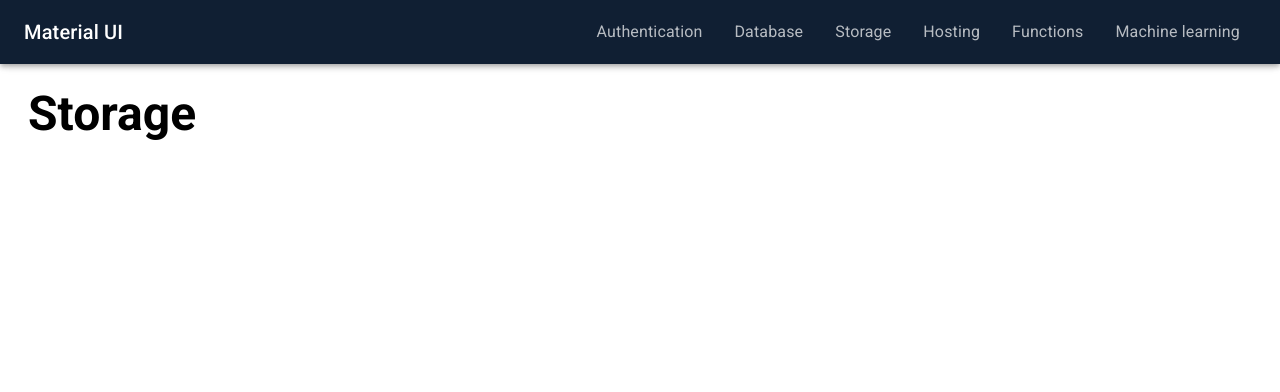
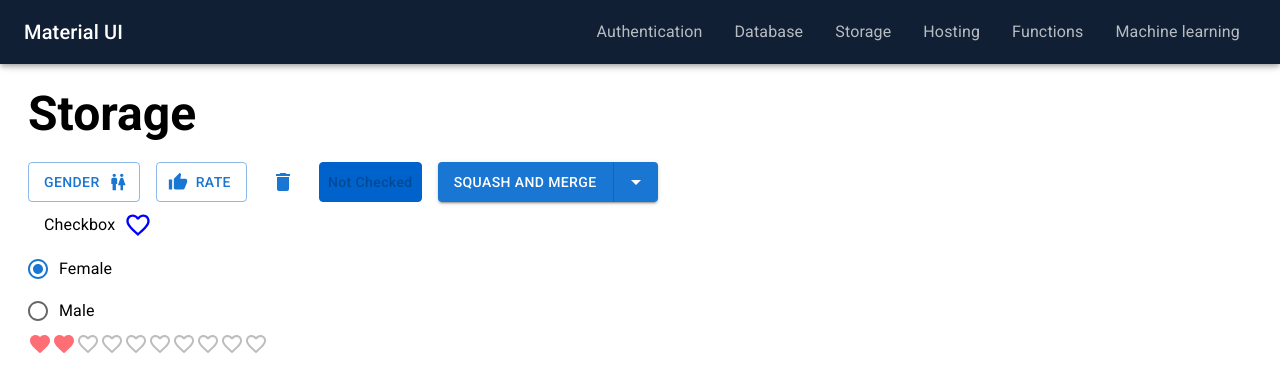
Before and after one commit to AmirHosseinRP/material-ui-practice, a React (Create React App) app: page /storage in a window 1280 px wide. Shown: the top 392 px of the page. Built offline with nearby package versions, Linux system fonts and the light colour scheme.

Commit message:
some material thingies

```diff
--- a/package.json
+++ b/package.json
@@ -6,7 +6,8 @@
     "@emotion/react": "^11.9.3",
     "@emotion/styled": "^11.9.3",
     "@mui/icons-material": "^5.8.4",
-    "@mui/material": "^5.9.0",
+    "@mui/lab": "^5.0.0-alpha.91",
+    "@mui/material": "^5.9.1",
     "@mui/styled-engine-sc": "^5.8.0",
     "@testing-library/jest-dom": "^5.16.4",
     "@testing-library/react": "^13.3.0",
--- a/src/components/PrimaryButton.js
+++ b/src/components/PrimaryButton.js
@@ -1,19 +1,34 @@
 import React from "react";
-import {Button} from "@mui/material";
+import {Button, createTheme, styled, ThemeProvider} from "@mui/material";
+import {blueGrey, green, indigo, purple} from "@mui/material/colors";
+
+const CustomStyledButton = styled(Button)(({ theme }) => ({
+    backgroundColor: theme.status.primary,
+    '&:hover': {
+        backgroundColor: 'white',
+        outline: `2px solid ${theme.status.primary}`,
+        color: theme.status.primary,
+        borderRadius: '50px',
+    }
+}));
+
+const theme = createTheme({
+    status: {
+        primary: indigo['900'],
+    },
+});
+
 
 function PrimaryButton(props) {
     let innerHTMLText = props.children;
     const myStyle = {
-        transition : 'all 0.3s',
-        '&:hover' : {
-            backgroundColor : 'white',
-            outline: '2px solid #1876D1',
-            color : '#1876D1',
-            borderRadius:'50px',
-        }
+        transition: 'all 0.3s',
     }
     return (
-        <Button variant={"contained"} onClick={props.onClick} onMouseEnter={props.onMouseEnter} onMouseLeave={props.onMouseLeave} sx={myStyle}>{innerHTMLText}</Button>
+        <ThemeProvider theme={theme}>
+            <CustomStyledButton variant={"contained"} onClick={props.onClick} onMouseEnter={props.onMouseEnter}
+                    onMouseLeave={props.onMouseLeave} sx={myStyle}>{innerHTMLText}</CustomStyledButton>
+        </ThemeProvider>
     )
 }
 
--- a/src/pages/Authentication.js
+++ b/src/pages/Authentication.js
@@ -1,8 +1,11 @@
 import React from "react";
-import {Box} from "@mui/material";
+import {Box, Button} from "@mui/material";
 import Typography from "@mui/material/Typography";
 import {mainNavbarItems} from "../consts/navbaritems";
 import AuthenticationModal from "../components/AuthenticationModal";
+import SendIcon from '@mui/icons-material/Send';
+import DeleteIcon from '@mui/icons-material/Delete';
+import IconButton from "@mui/material/IconButton";
 
 const Authentication = () => {
 
--- a/src/pages/Storage.js
+++ b/src/pages/Storage.js
@@ -1,9 +1,114 @@
-import React from "react";
-import {Box} from "@mui/material";
+import React, {useRef, useState} from "react";
+import {Box, Button, Checkbox, FormControlLabel, Stack} from "@mui/material";
 import Typography from "@mui/material/Typography";
 import {mainNavbarItems} from "../consts/navbaritems";
+import DeleteIcon from "@mui/icons-material/Delete";
+import IconButton from "@mui/material/IconButton";
+import {styled} from "@mui/material";
+import ButtonGroup from '@mui/material/ButtonGroup';
+import ArrowDropDownIcon from '@mui/icons-material/ArrowDropDown';
+import ClickAwayListener from '@mui/material/ClickAwayListener';
+import Grow from '@mui/material/Grow';
+import Paper from '@mui/material/Paper';
+import Popper from '@mui/material/Popper';
+import MenuItem from '@mui/material/MenuItem';
+import MenuList from '@mui/material/MenuList';
+import {pink} from "@mui/material/colors";
+import {Favorite, FavoriteBorder} from "@mui/icons-material";
+import Radio from '@mui/material/Radio';
+import RadioGroup from '@mui/material/RadioGroup';
+import Rating from '@mui/material/Rating';
+import FavoriteIcon from '@mui/icons-material/Favorite';
+import FavoriteBorderIcon from '@mui/icons-material/FavoriteBorder';
+import WcIcon from '@mui/icons-material/Wc';
+import ThumbUpIcon from '@mui/icons-material/ThumbUp';
+
+const options = ['Create a merge commit', 'Squash and merge', 'Rebase and merge', 'you see nothing in here'];
+
+const BootstrapButton = styled(Button)({
+    color: 'white',
+    textTransform: 'none',
+    border: '1px solid #0063cc',
+    backgroundColor: '#0063cc',
+    '&:hover': {
+        backgroundColor: 'white',
+        color: '#0062cc',
+        borderColor: '#0062cc',
+        boxShadow: 'none',
+    },
+    '&:focus': {
+        boxShadow: '0 0 0 0.2rem rgba(0,123,255,.5)',
+    },
+});
+
+const StyledRating = styled(Rating)({
+    '& .MuiRating-iconFilled': {
+        color: '#ff6d75',
+    },
+    '& .MuiRating-iconHover': {
+        color: '#ff3d47',
+    },
+});
 
 const Storage = () => {
+    const [open, setOpen] = useState(false);
+    const anchorRef = useRef(null);
+    const [selectedIndex, setSelectedIndex] = useState(1);
+    const [check, setCheck] = useState('Not Checked');
+    const sendBtn = useRef();
+    const [checked, setChecked] = useState(false);
+    const [message, setMessage] = useState('hello madam');
+    const [value, setValue] = useState('female');
+    const [rateValue, setRateValue] = useState(2);
+
+
+    const handleClick = () => {
+        console.info(`You clicked ${options[selectedIndex]}`);
+        switch (selectedIndex) {
+            case 0 :
+                alert('first');
+                break;
+            case 1 :
+                alert('second');
+                break;
+        }
+    };
+
+    const handleMenuItemClick = (event, index) => {
+        setSelectedIndex(index);
+        setOpen(false);
+    };
+
+    const handleToggle = () => {
+        setOpen((prevOpen) => !prevOpen);
+    };
+
+    const handleClose = (event) => {
+        if (anchorRef.current && anchorRef.current.contains(event.target)) {
+            return;
+        }
+        setOpen(false);
+    };
+
+    const handleCheckboxChange = (event) => {
+        setChecked(event.target.checked);
+        if (checked) {
+            setCheck("Not Checked");
+        }
+        if (!checked) {
+            setCheck("Checked");
+        }
+    };
+
+    const handleRadioChange = (event) => {
+        setValue(event.target.value);
+        if (event.target.value === 'male') {
+            setMessage('hello sir');
+        }
+        if (event.target.value === 'female') {
+            setMessage('hello madam');
+        }
+    };
     return (
         <Box sx={{
             padding: '30px 0 10px 20px',
@@ -17,6 +122,103 @@ const Storage = () => {
                     fontWeight: 'bold',
                 }}
             >{mainNavbarItems[2].label}</Typography>
+            <Stack spacing={2} direction="row">
+                <Button ref={sendBtn} variant={'outlined'} endIcon={<WcIcon/>}
+                        onClick={() => alert(message)}>Gender</Button>
+                <Button variant={'outlined'} startIcon={<ThumbUpIcon/>}
+                        onClick={() => alert(`you rated ${rateValue}`)}>Rate</Button>
+                <IconButton color={'primary'}><DeleteIcon/></IconButton>
+                <BootstrapButton onClick={() => {
+                    if (check === 'Checked') {
+                        alert('You are all set');
+                    } else {
+                        alert('Please check the Checkbox');
+                    }
+                }} disabled={!checked}>{check}</BootstrapButton>
+                <React.Fragment>
+                    <ButtonGroup variant="contained" ref={anchorRef} aria-label="split button">
+                        <Button onClick={handleClick}>{options[selectedIndex]}</Button>
+                        <Button
+                            size="small"
+                            aria-controls={open ? 'split-button-menu' : undefined}
+                            aria-expanded={open ? 'true' : undefined}
+                            aria-label="select merge strategy"
+                            aria-haspopup="menu"
+                            onClick={handleToggle}
+                        >
+                            <ArrowDropDownIcon/>
+                        </Button>
+                    </ButtonGroup>
+                    <Popper
+                        open={open}
+                        anchorEl={anchorRef.current}
+                        role={undefined}
+                        transition
+                        disablePortal
+                    >
+                        {({TransitionProps, placement}) => (
+                            <Grow
+                                {...TransitionProps}
+                                style={{
+                                    transformOrigin:
+                                        placement === 'bottom' ? 'center top' : 'center bottom',
+                                }}
+                            >
+                                <Paper>
+                                    <ClickAwayListener onClickAway={handleClose}>
+                                        <MenuList id="split-button-menu" autoFocusItem>
+                                            {options.map((option, index) => (
+                                                <MenuItem
+                                                    key={option}
+                                                    disabled={index === 2}
+                                                    selected={index === selectedIndex}
+                                                    onClick={(event) => handleMenuItemClick(event, index)}
+                                                >
+                                                    {option}
+                                                </MenuItem>
+                                            ))}
+                                        </MenuList>
+                                    </ClickAwayListener>
+                                </Paper>
+                            </Grow>
+                        )}
+                    </Popper>
+                </React.Fragment>
+            </Stack>
+            <FormControlLabel control={
+                <Checkbox onChange={handleCheckboxChange}
+                          sx={{
+                              color: 'blue',
+                              '&.Mui-checked': {
+                                  color: pink[800],
+                              },
+                              '& .MuiSvgIcon-root': {
+                                  fontSize: 28
+                              }
+                          }}
+                          icon={<FavoriteBorder/>}
+                          checkedIcon={<Favorite/>}/>}
+                              label="Checkbox"
+                              labelPlacement={'start'}/>
+            <RadioGroup
+                name="radio-buttons-group"
+                value={value}
+                onChange={handleRadioChange}
+            >
+                <FormControlLabel value="female" control={<Radio/>} label="Female"/>
+                <FormControlLabel value="male" control={<Radio/>} label="Male"/>
+            </RadioGroup>
+            <StyledRating
+                value={rateValue}
+                onChange={(event, newRateValue) => {
+                    setRateValue(newRateValue)
+                }}
+
+                precision={0.5}
+                icon={<FavoriteIcon fontSize="inherit"/>}
+                emptyIcon={<FavoriteBorderIcon fontSize="inherit" />}
+                max={10}
+            />
         </Box>
     )
 }
```
Also changed, not shown: src/components/DatabaseAccordion.js (line endings or trailing spaces), 1 other file (tests, documents, lock files or other folders).
